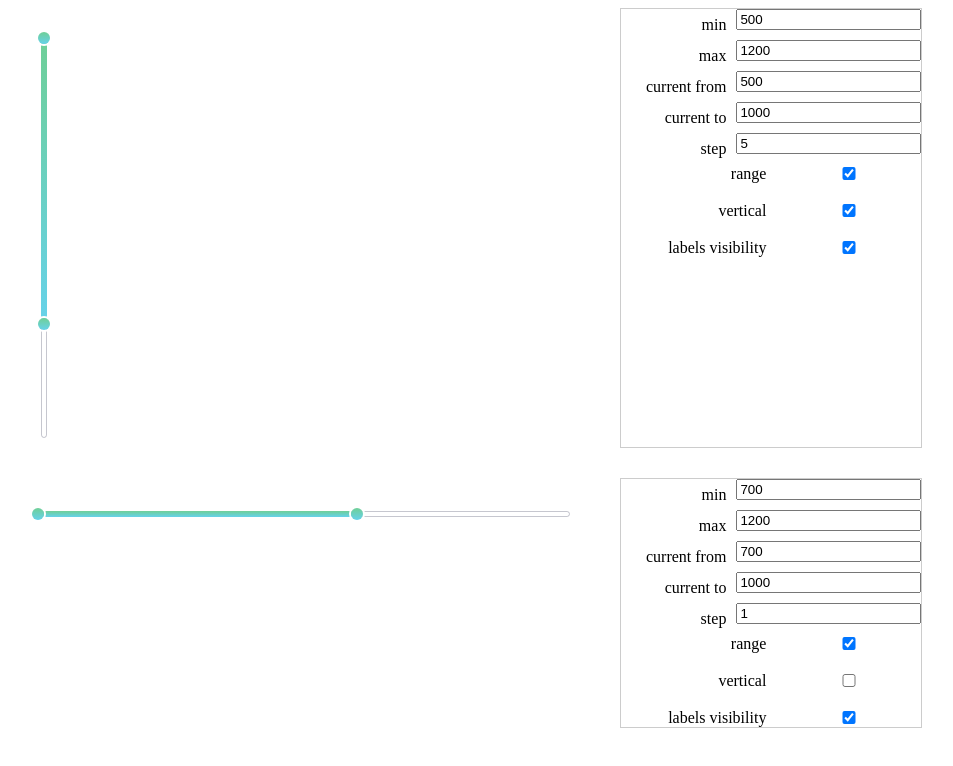
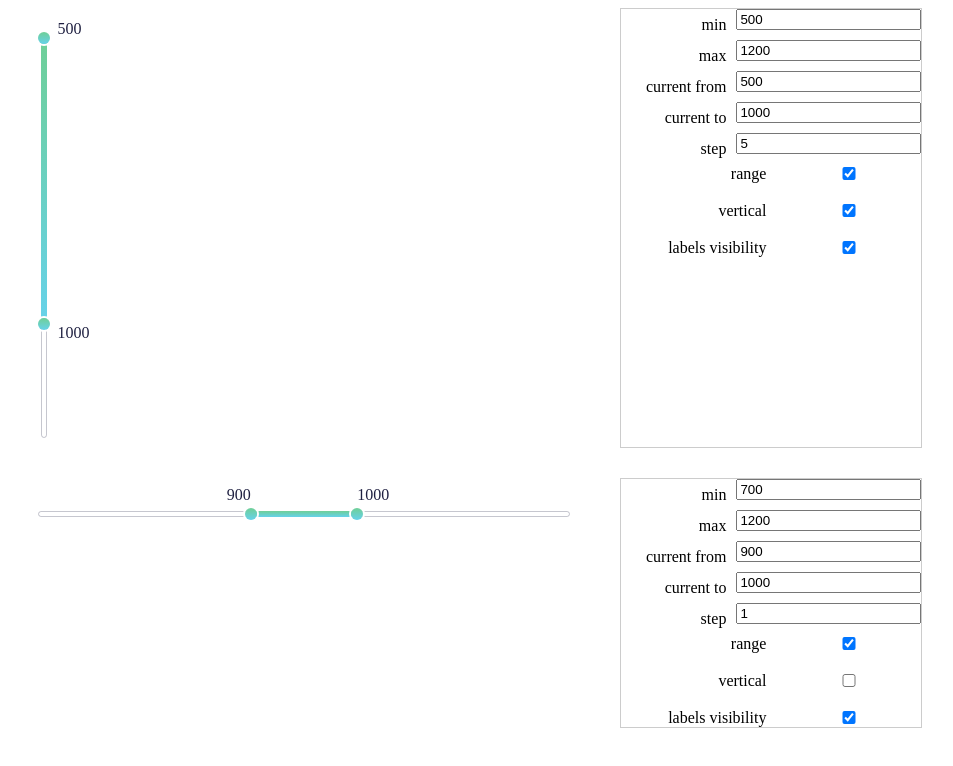
Before and after one commit to iph9x/metalamp-4, a website built with webpack: page src/index.html in a window 1280 px wide. Shown: the whole page, without its empty margins (160-1113 px from the left). Built offline with nearby package versions, Linux system fonts and the light colour scheme.

Commit message:
labels visibility fix

```diff
--- a/src/index.ts
+++ b/src/index.ts
@@ -35,7 +35,7 @@ const localState1: Props = {
 const localState2: Props = {
   min: 700,
   max: 1200,
-  defaultMin: 600,
+  defaultMin: 900,
   defaultMax: 1000,
   step: 1,
   labels: true,
--- a/src/styles/main.scss
+++ b/src/styles/main.scss
@@ -66,20 +66,19 @@ $body-font-size: 14px;
   }
   &__label {
     position: absolute;
-    visibility: hidden;
     color: $darkshade;
     &_left {
-      transform: translate(-50%, -120%)
+      transform: translate(-100%, -120%)
     }
     &_right {
-      transform: translate(50%, -120%)
+      transform: translate(100%, -120%)
     }
     &_top {
-      transform: translate(20px, -50%);
+      transform: translate(20px, -100%);
 
     }
     &_bottom {
-      transform: translate(20px, 50%);
+      transform: translate(20px, 100%);
     }
   }
   &__input {
--- a/src/ts/subVeiw/thumb.ts
+++ b/src/ts/subVeiw/thumb.ts
@@ -113,7 +113,7 @@ export default class Thumb extends Observer implements IThumb {
     e.preventDefault();
 
     this.setIsActive(true);
-    this.label.show();
+    // this.label.show();
     this.shift = this.vertical ? this.calcShift(e.pageY, 'top', 'height') : this.calcShift(e.pageX, 'left', 'width');
     $('html').css('cursor', 'pointer');
 
@@ -166,7 +166,7 @@ export default class Thumb extends Observer implements IThumb {
     $(document).on('mouseup', () => {
       if (this.isActive) {
         this.setIsActive(false);
-        this.label.hide();
+        // this.label.hide();
 
         $('html').css('cursor', 'default');
         $(document).off('mousemove');
```
